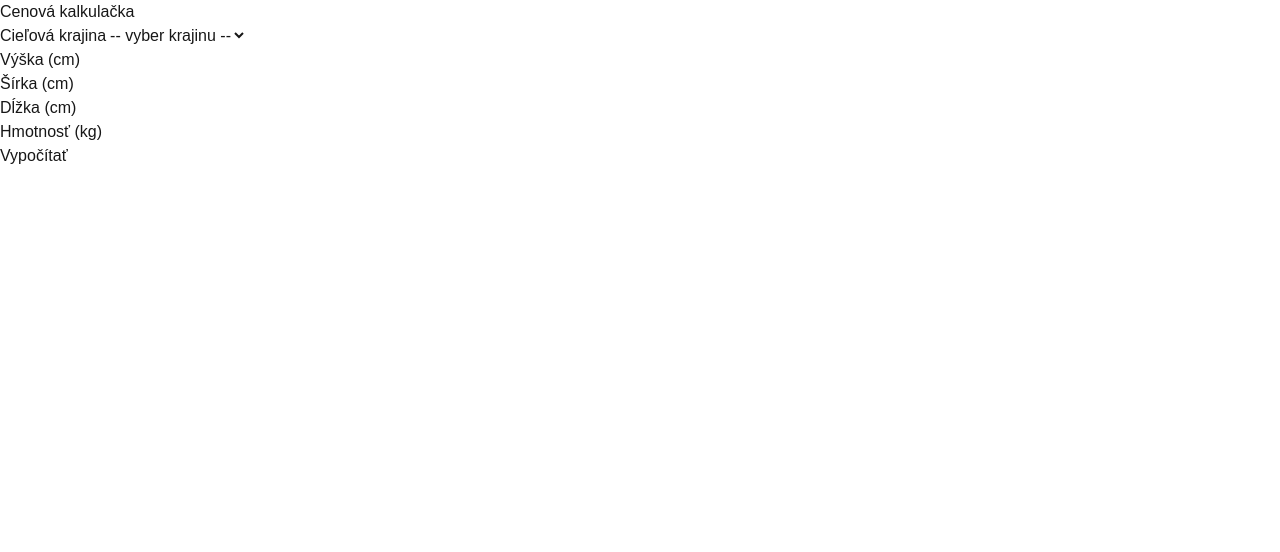
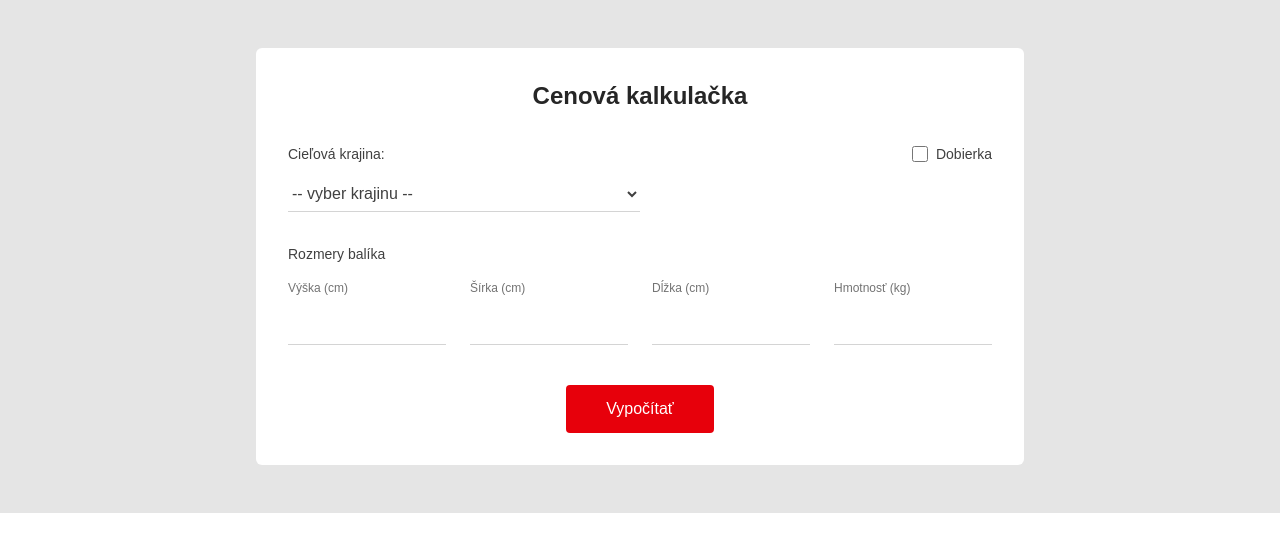
Before and after one commit to JozefSladecek/dpd_calculator, a Next.js app: page / in a window 1280 px wide. Shown: the top 552 px of the page. Built offline with nearby package versions, Linux system fonts and the light colour scheme.

Commit message:
style/add tailwind styling

```diff
--- a/components/price-calculator/PriceCalculator.tsx
+++ b/components/price-calculator/PriceCalculator.tsx
@@ -17,17 +17,27 @@ export function PriceCalculator() {
     })
 
     function onSubmit(data: PriceCalculatorFormValues) {
-        const result = calculatePrice(data)
-        setPrice(result)
+        setPrice(calculatePrice(data))
     }
 
     return (
-        <div>
-            <h2>Cenová kalkulačka</h2>
-            <form onSubmit={form.handleSubmit(onSubmit)}>
-                <div>
-                    <label htmlFor="country">Cieľová krajina</label>
-                    <select id="country" {...form.register("country")}>
+        <div className="bg-neutral-200 py-12">
+            <div className="mx-auto max-w-3xl bg-white p-8 rounded-md">
+                <h2 className="text-2xl font-semibold text-neutral-800 text-center mb-8">
+                    Cenová kalkulačka
+                </h2>
+
+                <form onSubmit={form.handleSubmit(onSubmit)} className="space-y-8">
+                    <div className="flex items-start justify-between">
+                        <div className="w-1/2">
+                            <label htmlFor="country" className="block text-sm text-neutral-700 mb-3">
+                                Cieľová krajina:
+                            </label>
+                            <select
+                                id="country"
+                                {...form.register("country")}
+                                className="w-full border-0 border-b border-neutral-300 bg-transparent py-2 text-neutral-700 focus:outline-none focus:border-red-600"
+                            >
                                 <option value="">-- vyber krajinu --</option>
                                 <option value="SK">Slovensko</option>
                                 <option value="CZ">Česká republika</option>
@@ -37,63 +47,108 @@ export function PriceCalculator() {
                                 <option value="AT">Rakúsko</option>
                             </select>
                             {form.formState.errors.country && (
-                        <p>{form.formState.errors.country.message}</p>
+                                <p className="text-red-600 text-xs mt-1">
+                                    {form.formState.errors.country.message}
+                                </p>
+                            )}
+                        </div>
+
+                        <label className="flex items-center gap-2 text-sm text-neutral-700">
+                            <input type="checkbox" className="h-4 w-4" />
+                            Dobierka
+                        </label>
+                    </div>
+
+                    <div>
+                        <p className="text-sm text-neutral-700 mb-4">Rozmery balíka</p>
+                        <div className="grid grid-cols-4 gap-6">
+                            <div>
+                                <label htmlFor="height" className="block text-xs text-neutral-500 mb-2">
+                                    Výška (cm)
+                                </label>
+                                <input
+                                    id="height"
+                                    type="number"
+                                    {...form.register("height", { valueAsNumber: true })}
+                                    className="w-full border-0 border-b border-neutral-300 bg-transparent py-2 text-neutral-700 focus:outline-none focus:border-red-600"
+                                />
+                                {form.formState.errors.height && (
+                                    <p className="text-red-600 text-xs mt-1">
+                                        {form.formState.errors.height.message}
+                                    </p>
                                 )}
                             </div>
 
                             <div>
-                    <label htmlFor="height">Výška (cm)</label>
+                                <label htmlFor="width" className="block text-xs text-neutral-500 mb-2">
+                                    Šírka (cm)
+                                </label>
                                 <input
-                        id="height"
+                                    id="width"
                                     type="number"
-                        {...form.register("height", { valueAsNumber: true })}
+                                    {...form.register("width", { valueAsNumber: true })}
+                                    className="w-full border-0 border-b border-neutral-300 bg-transparent py-2 text-neutral-700 focus:outline-none focus:border-red-600"
                                 />
-                    {form.formState.errors.height && (
-                        <p>{form.formState.errors.height.message}</p>
+                                {form.formState.errors.width && (
+                                    <p className="text-red-600 text-xs mt-1">
+                                        {form.formState.errors.width.message}
+                                    </p>
                                 )}
                             </div>
 
                             <div>
-                    <label htmlFor="width">Šírka (cm)</label>
+                                <label htmlFor="length" className="block text-xs text-neutral-500 mb-2">
+                                    Dĺžka (cm)
+                                </label>
                                 <input
-                        id="width"
+                                    id="length"
                                     type="number"
-                        {...form.register("width", { valueAsNumber: true })}
+                                    {...form.register("length", { valueAsNumber: true })}
+                                    className="w-full border-0 border-b border-neutral-300 bg-transparent py-2 text-neutral-700 focus:outline-none focus:border-red-600"
                                 />
-                    {form.formState.errors.width && (
-                        <p>{form.formState.errors.width.message}</p>
+                                {form.formState.errors.length && (
+                                    <p className="text-red-600 text-xs mt-1">
+                                        {form.formState.errors.length.message}
+                                    </p>
                                 )}
                             </div>
 
                             <div>
-                    <label htmlFor="length">Dĺžka (cm)</label>
-                    <input
-                        id="length"
-                        type="number"
-                        {...form.register("length", { valueAsNumber: true })}
-                    />
-                    {form.formState.errors.length && (
-                        <p>{form.formState.errors.length.message}</p>
-                    )}
-                </div>
-
-                <div>
-                    <label htmlFor="weight">Hmotnosť (kg)</label>
+                                <label htmlFor="weight" className="block text-xs text-neutral-500 mb-2">
+                                    Hmotnosť (kg)
+                                </label>
                                 <input
                                     id="weight"
                                     type="number"
                                     {...form.register("weight", { valueAsNumber: true })}
+                                    className="w-full border-0 border-b border-neutral-300 bg-transparent py-2 text-neutral-700 focus:outline-none focus:border-red-600"
                                 />
                                 {form.formState.errors.weight && (
-                        <p>{form.formState.errors.weight.message}</p>
+                                    <p className="text-red-600 text-xs mt-1">
+                                        {form.formState.errors.weight.message}
+                                    </p>
                                 )}
                             </div>
+                        </div>
+                    </div>
 
-                <button type="submit">Vypočítať</button>
+                    <div className="flex justify-center pt-2">
+                        <button
+                            type="submit"
+                            className="bg-red-600 hover:bg-red-700 text-white font-medium px-10 py-3 rounded transition-colors"
+                        >
+                            Vypočítať
+                        </button>
+                    </div>
                 </form>
+
                 {price !== null && (
-                <p>Cena prepravy: {price} €</p>
+                    <div className="text-center mt-8 space-y-2 text-neutral-800">
+                        <p>Cena pri vyzdvihnutí zásielky kuriérom je {price} EUR</p>
+                        <p>Cena pri odoslaní zásielky z odberného miesta Pickup je {(price - 10).toFixed(2)} EUR</p>
+                    </div>
                 )}
+            </div>
         </div>
     )
 }
```
Lines whose indentation alone changed are shown as unchanged.
